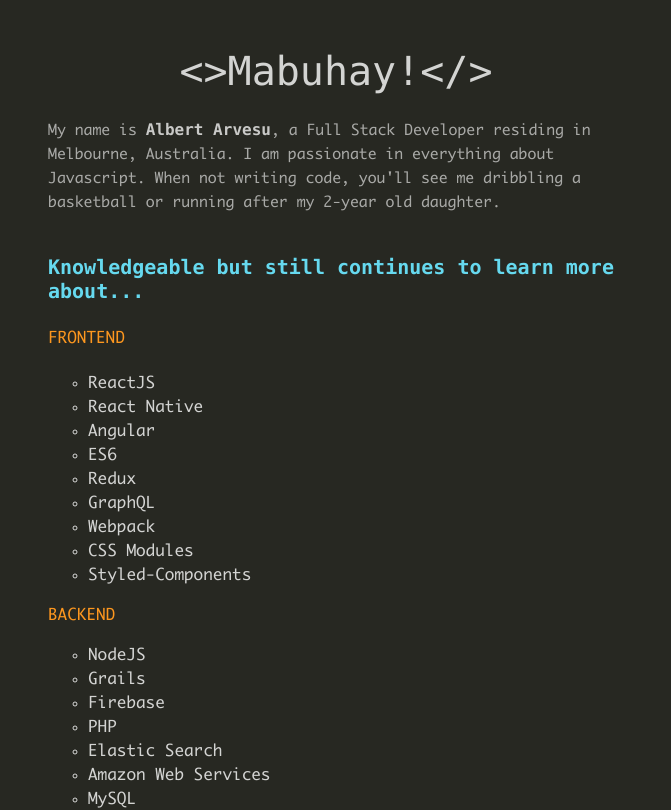
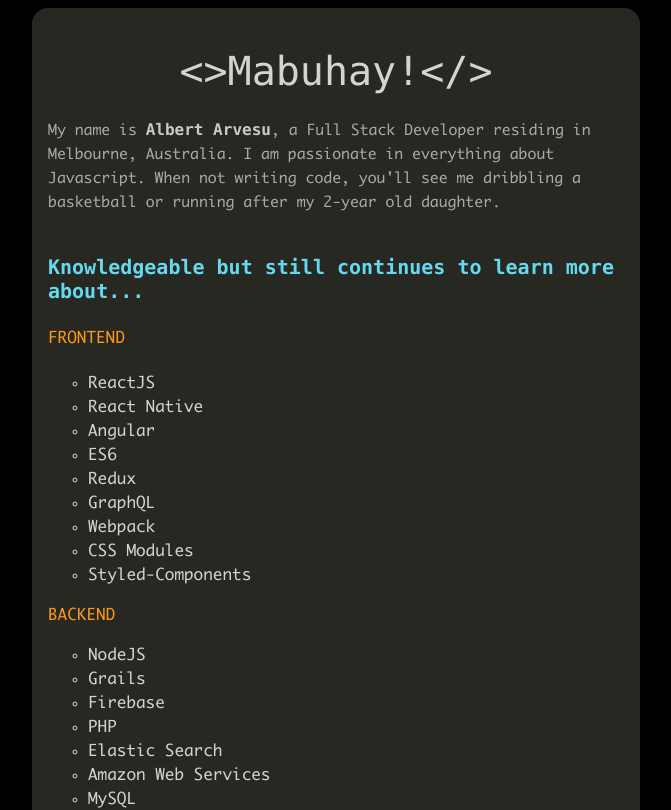
Before and after one commit to albertarvesu/albertarvesu.github.io, a React app: page / in a window 1280 px wide. Shown: the top 810 px of the page, without its empty margins (304-975 px from the left). Built offline with nearby package versions, Linux system fonts and the light colour scheme.

Commit message:
latest build

```diff
--- a/src/App.css
+++ b/src/App.css
@@ -3,6 +3,8 @@
   margin: 0pt auto;
   padding: 1rem;
   line-height: 1.5rem;
+  background-color: #272822;
+  border-radius: 1rem;
 }
 
 .center {
@@ -80,9 +82,6 @@
 }
 
 @media only screen and (max-width: 600px) {
-  .body {
-    color: rgba(255, 255, 255);
-  }
   .headline {
     font-size: 2rem;
     line-height: 2rem;
--- a/src/global-styles.js
+++ b/src/global-styles.js
@@ -17,9 +17,9 @@
     src: url(${Consolas}) format('truetype');
   }
   body {
-    background-color: #272822;
     color: rgba(255, 255, 255, 0.8);
     font-size: 1rem;
+    background-color: black;
     font-family: Monaco, Consolas, "Courier New", monospace;
   }
   .icon-link {
```
Also changed, not shown: 1 other file (tests, documents, lock files or other folders).
